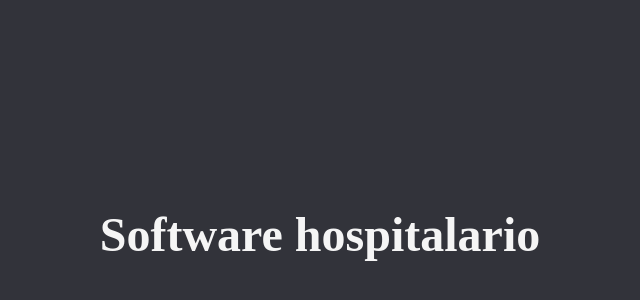
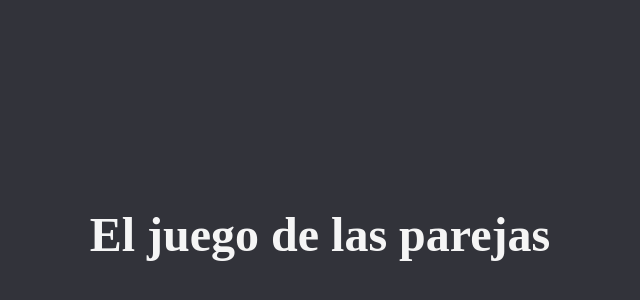
Before and after one commit to gustedeveloper/Pair-hunters, a website built with Vite: page Proyecto final/index.html in a window 1280 px wide. Shown: the part 166-466 px from the top of the page, without its empty margins (320-960 px from the left). Built offline with nearby package versions, Linux system fonts and the light colour scheme.

Commit message:
first commit

```diff
--- a/Proyecto final/index.html
+++ b/Proyecto final/index.html
@@ -4,11 +4,11 @@
     <meta charset="UTF-8" />
     <link rel="icon" type="image/svg+xml" href="/vite.svg" />
     <meta name="viewport" content="width=device-width, initial-scale=1.0" />
-    <title>Módulo 8 - Laboratorio 8.1 Bucles</title>
+    <title>Módulo 8 - Laboratorio 8.3</title>
   </head>
   <body>
     <div id="app">
-      <h1>Software hospitalario</h1>
+      <h1>El juego de las parejas</h1>
     </div>
     <script type="module" src="./src/main.ts"></script>
   </body>
```
Also changed, not shown: Prueba de concepto 2/index.html (+2 -2 lines), Prueba de concepto 3/index.html (+2 -2 lines), Prueba de concepto 4/index.html (+1 -1 lines), Prueba de concepto 5/index.html (+2 -2 lines).
